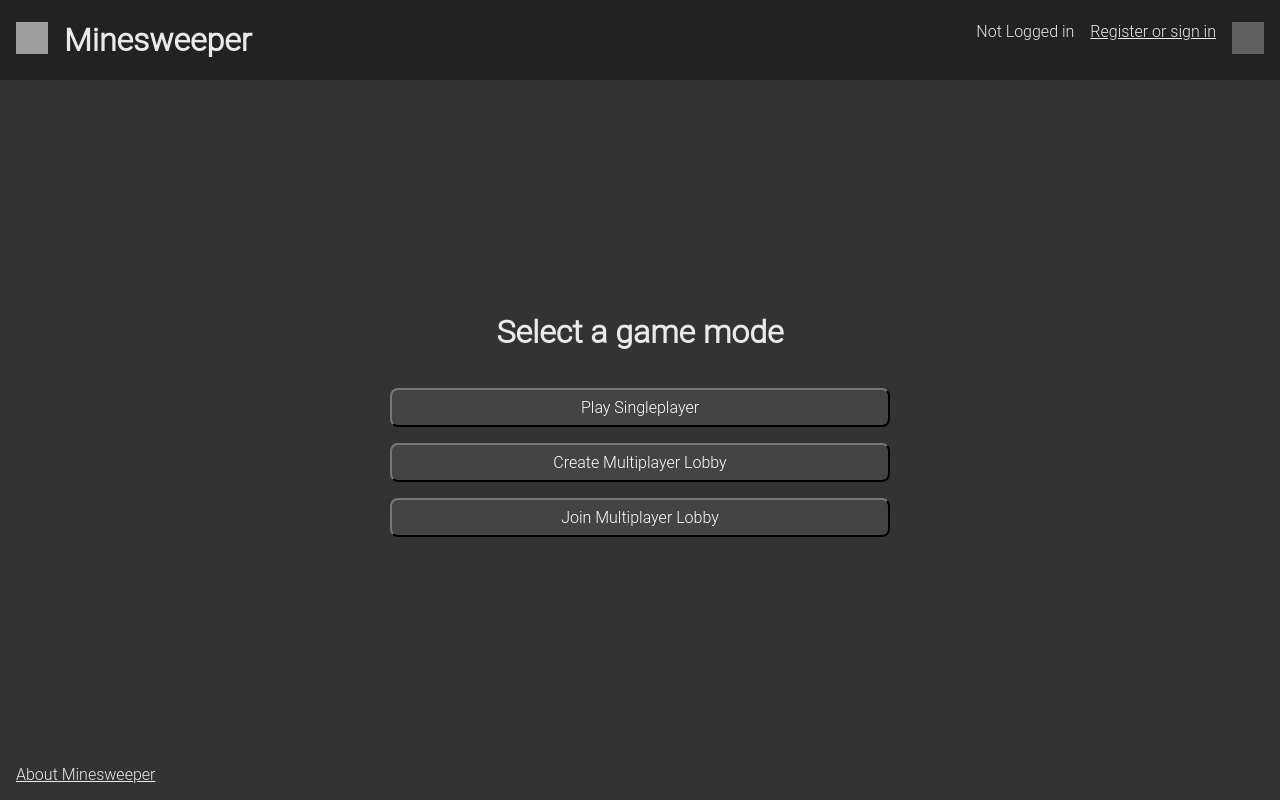
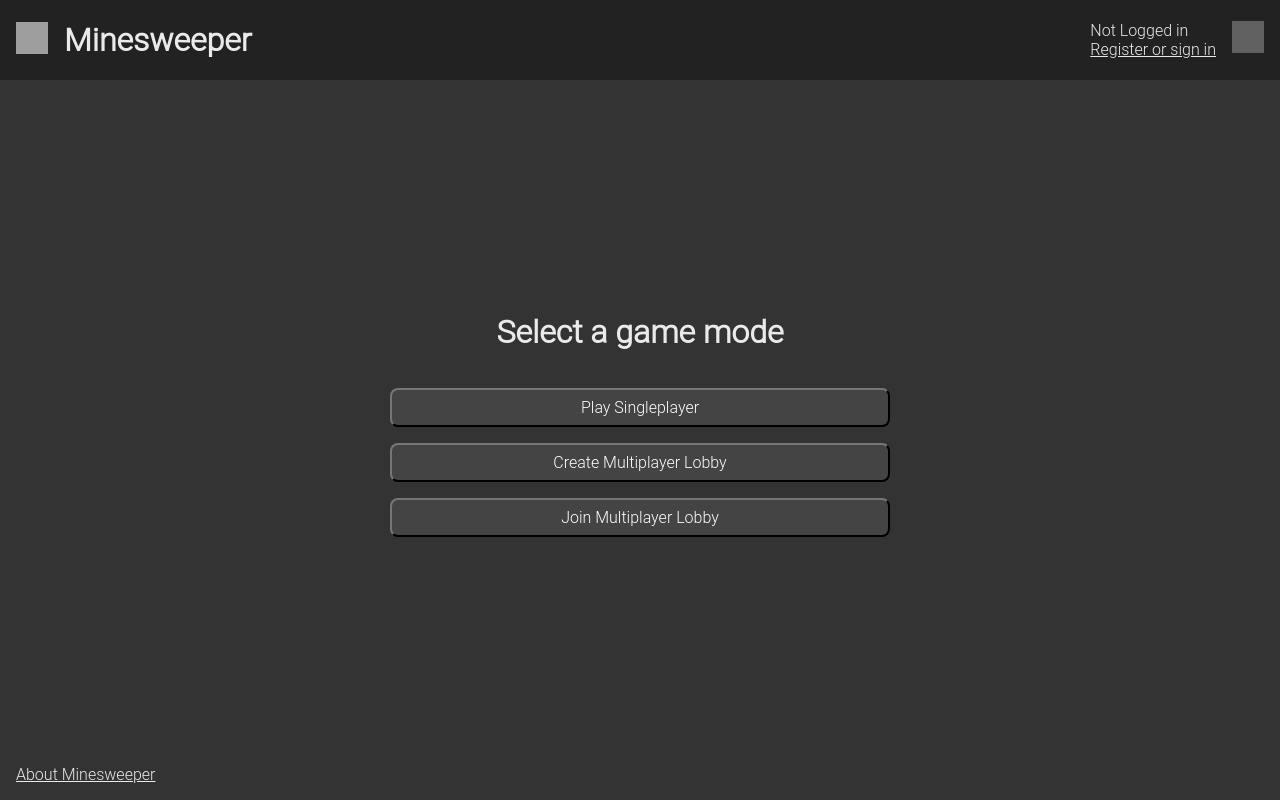
Before and after one commit to bafto/minesweeper-web, a Vue app: page / in a window 1280 px wide. Built offline with nearby package versions, Linux system fonts and the light colour scheme; no server answers; grey boxes are pictures that could not be loaded; the HTML template or start-up script is replaced by a standard one.

Commit message:
save header space

```diff
--- a/src/App.vue
+++ b/src/App.vue
@@ -8,9 +8,11 @@
 
 		</div>
 		<div id="header-right">
-			<span>{{ currentUser === null ? "Not Logged in" : "Hello, " + currentUser.displayName }}</span>
-			<router-link to="/register" v-if="currentUser === null">Register or sign in</router-link>
-			<a href="" v-if="currentUser !== null" @click="logout()">Log out</a>
+			<div id="user-control">
+				<span>{{ currentUser === null ? "Not Logged in" : "Hello, " + currentUser.displayName }}</span>
+				<router-link to="/register" v-if="currentUser === null">Register or sign in</router-link>
+				<a href="" v-if="currentUser !== null" @click="logout()">Log out</a>
+			</div>
 			<a href="https://github.com/bafto/minesweeper-web" target="_blank">
 				<img invert src='/images/github.svg' alt="github logo" width="32px" height="32px" title="Github">
 			</a>
@@ -108,6 +110,12 @@ header {
 			transform: rotate(360deg);
 		}
 	}
+}
+
+
+#user-control {
+	display: flex;
+	flex-direction: column;
 }
 
 #header-title {
```
